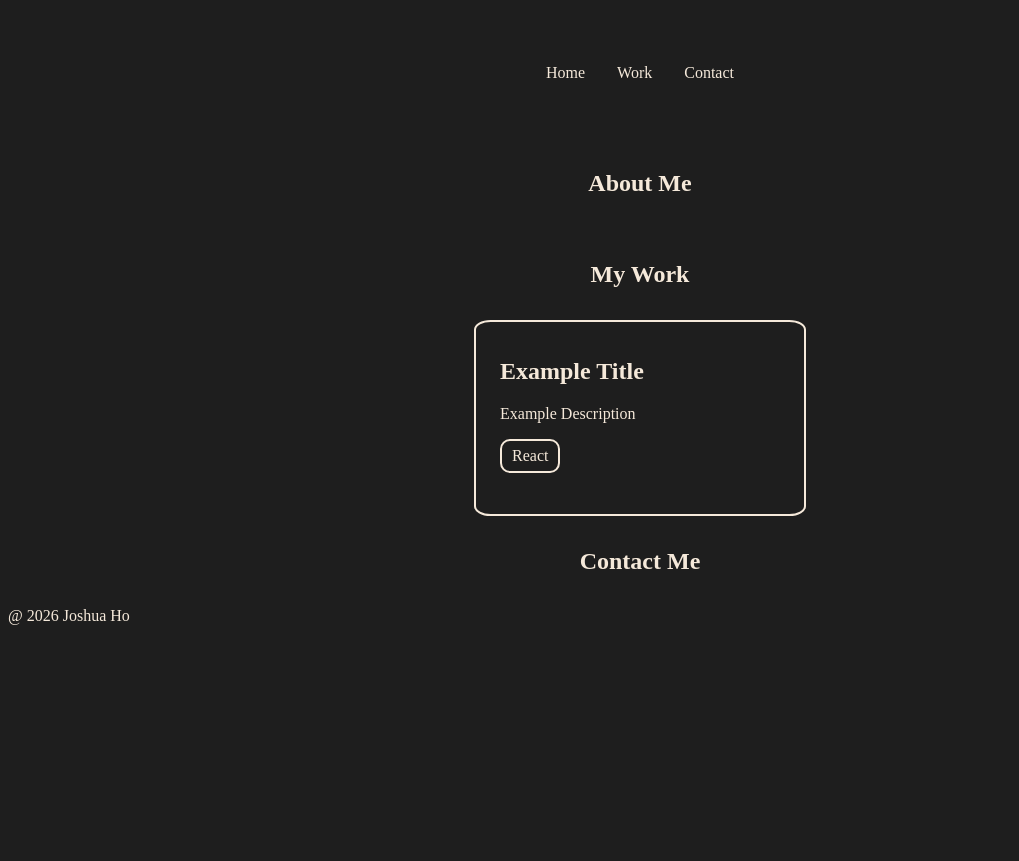
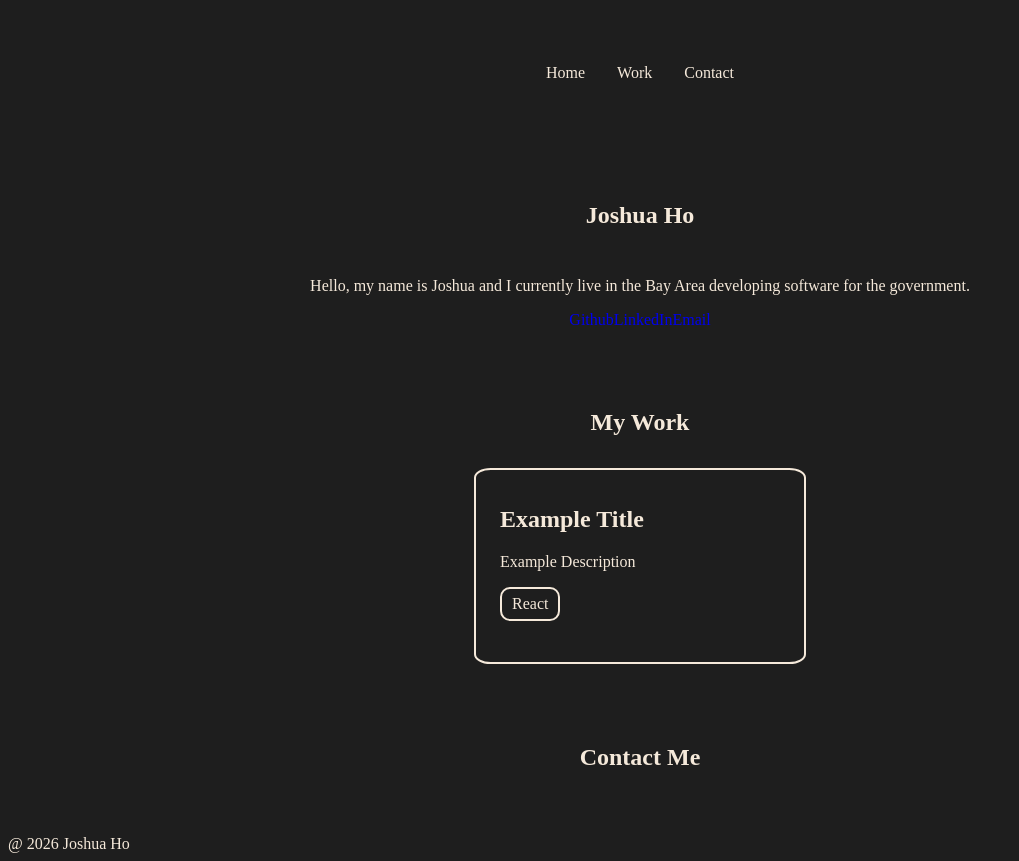
Before and after one commit to JoshuaYYHo/Joshua-Ho-Personal-Portfolio, a Vue app: page / in a window 1280 px wide. Shown: the whole page, without its empty margins (0-1019 px from the left). Before the commit the page ends 800 px from the top, so only its background shows below. Built offline with nearby package versions, Linux system fonts and the light colour scheme.

Commit message:
Added links to my professional links

```diff
--- a/src/App.vue
+++ b/src/App.vue
@@ -13,7 +13,15 @@ import ProjectCard from './components/ProjectCard.vue';
   <main>
 
     <section id="home">
-      <h1> About Me </h1>
+      <h1> Joshua Ho </h1>
+      <p> Hello, my name is Joshua and I currently live in the Bay Area developing software for the government. </p>
+
+      <div class="professional-links">
+        <a href="https://github.com/JoshuaYYHo"> Github </a>
+        <a href="https://www.linkedin.com/in/joshuayyho/"> LinkedIn </a>
+        <a href="mailto:joshua.yuyaw.ho@gmail.com"> Email </a>
+
+      </div>
 
     </section>
 
@@ -46,6 +54,8 @@ section {
   display: flex;
   flex-direction: column;
   align-items: center;
+  padding: 1rem 1.5rem;
+  margin: 1rem 1.5rem;
 }
 
 .card-section {
@@ -53,4 +63,17 @@ section {
   justify-content: center;
   width: 100%;
 }
+
+.professional-links {
+  display: flex;
+  justify-content: center;
+}
+
+.professional-links a {
+  text-decoration: none;
+}
+
+.professional-links a:hover {
+  text-decoration: none;
+}
 </style>
--- a/src/components/ProjectCard.vue
+++ b/src/components/ProjectCard.vue
@@ -39,5 +39,4 @@ defineProps({
     border-radius: 5%;
 }
 
-
 </style>
```
